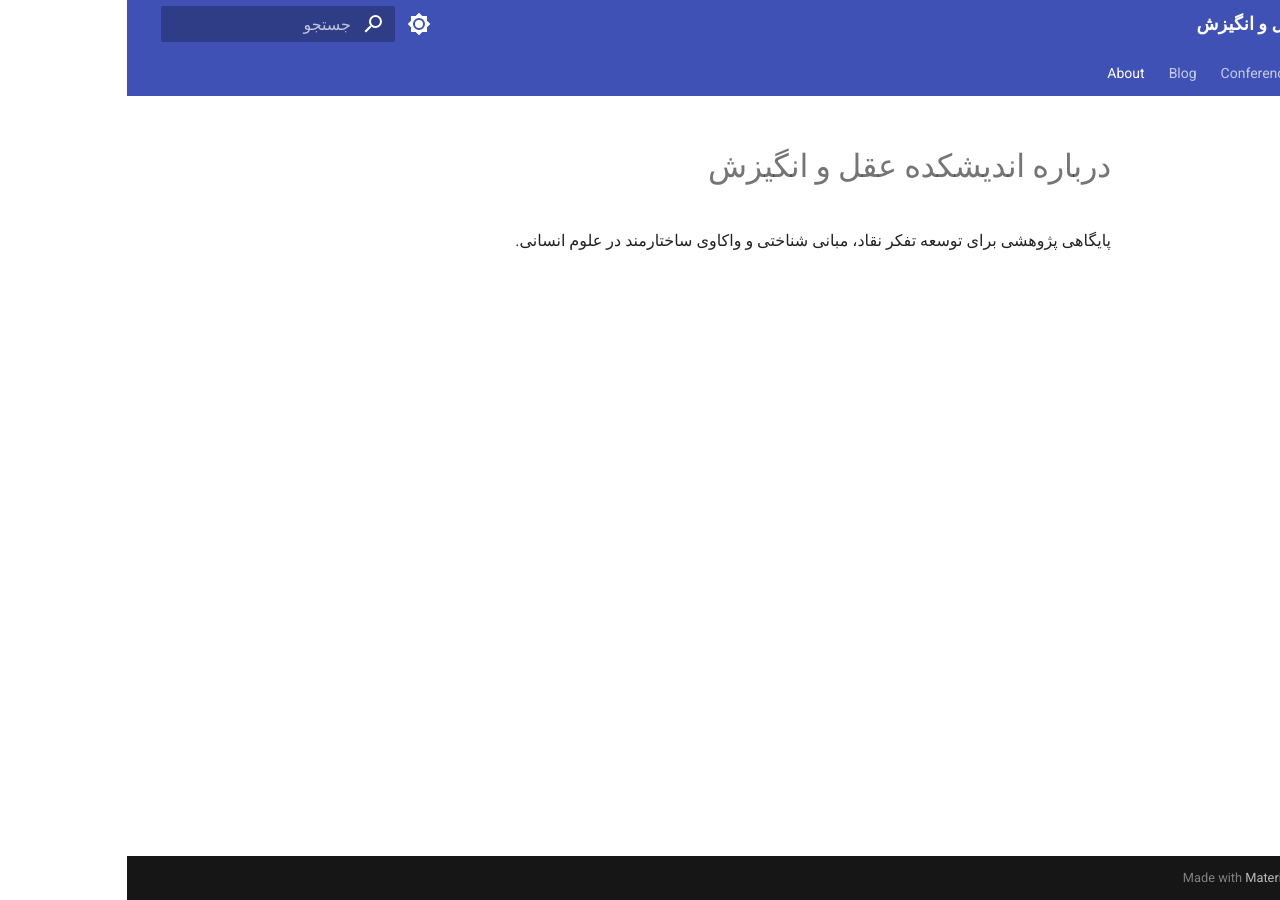
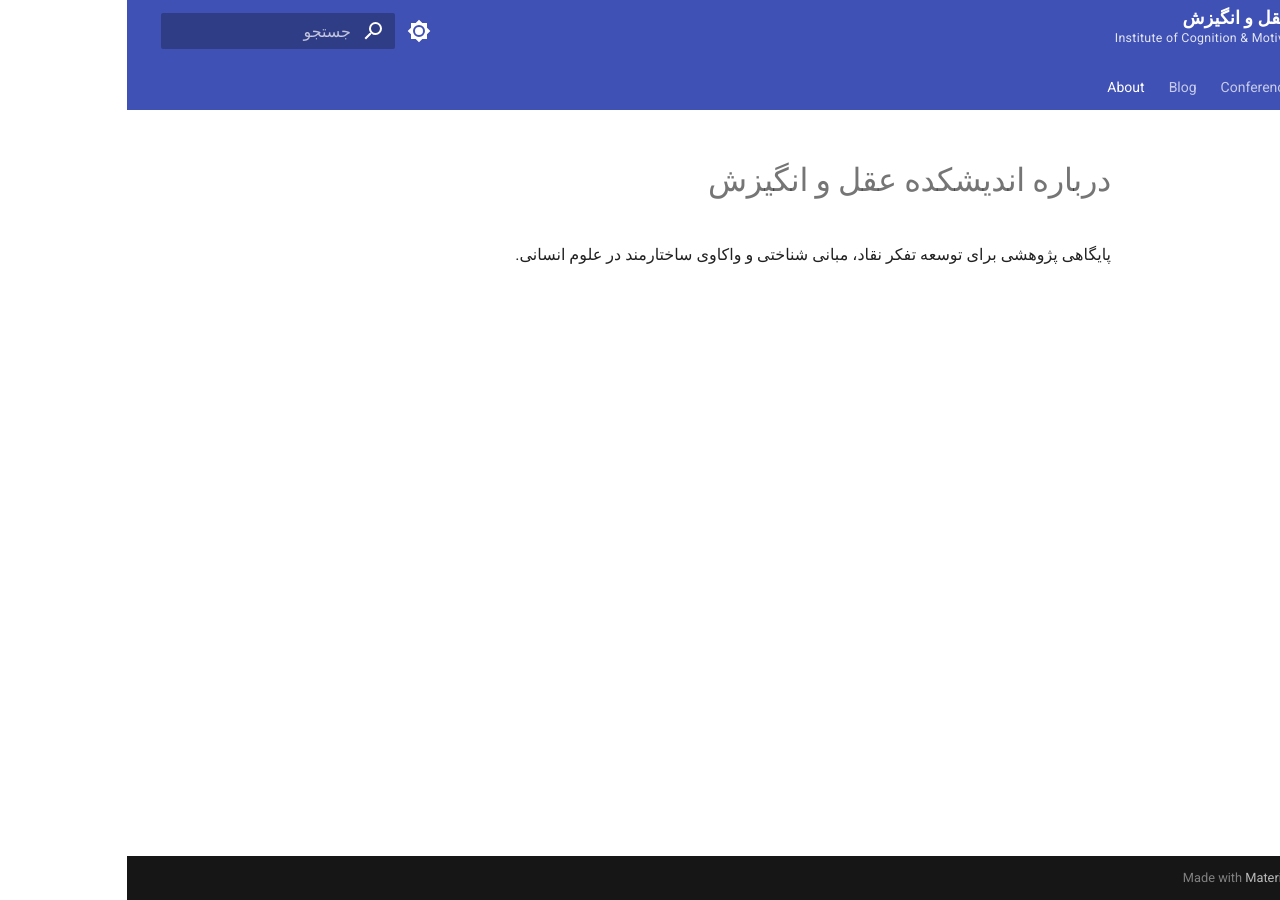
Before and after one commit to mta-conferences/mta-conferences.github.io, an MkDocs documentation site: the page built from docs/about.md, in a window 1280 px wide. Built offline with MkDocs 1.6.1 and Material for MkDocs 9.7.7, drawn with Linux system fonts in a browser that asks for light colours.

Commit message:
Add styles for header logo and title

```diff
--- a/docs/stylesheets/magazine.css
+++ b/docs/stylesheets/magazine.css
@@ -66,3 +66,26 @@
   font-size: 0.75rem;
   color: var(--md-default-fg-color--light);
 }
+.md-header__button.md-logo img,
+.md-header__button.md-logo svg {
+  border-radius: 50%;
+  border: 1.5px solid rgba(255, 255, 255, 0.25);
+  width: 38px;
+  height: 38px;
+  object-fit: cover;
+}
+
+.md-header__title .md-ellipsis {
+  display: flex;
+  flex-direction: column;
+  line-height: 1.2;
+}
+
+.md-header__title .md-ellipsis::after {
+  content: "Institute of Cognition & Motive";
+  font-size: 0.62rem;
+  font-weight: 400;
+  opacity: 0.85;
+  letter-spacing: 0.3px;
+  margin-top: 2px;
+}
```
